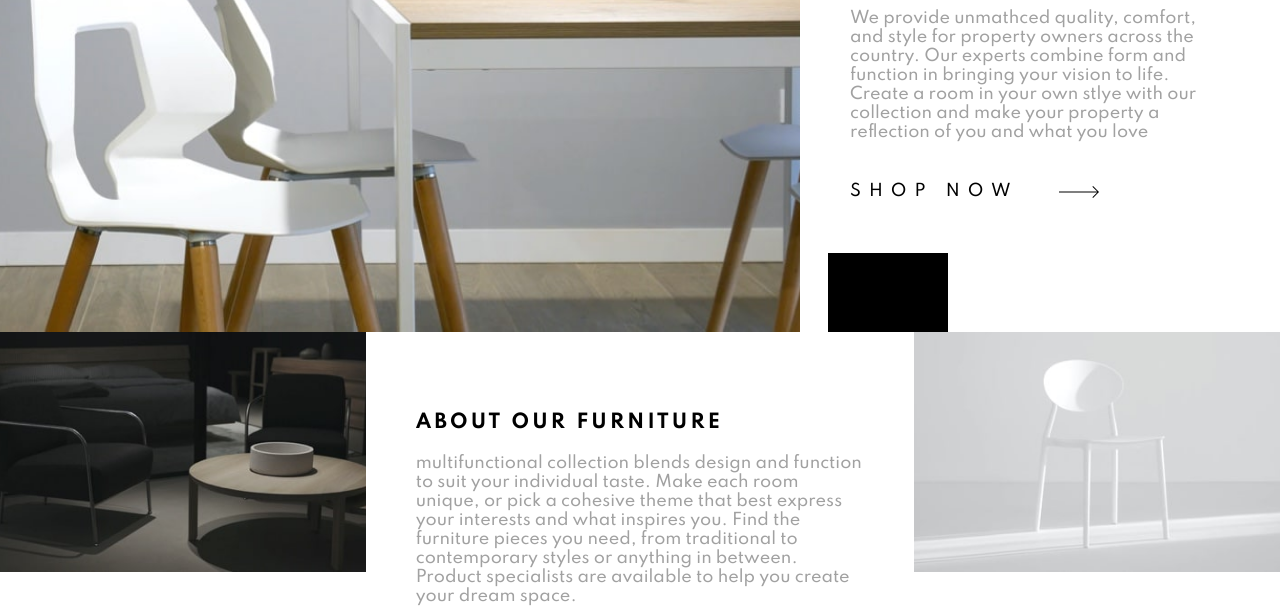
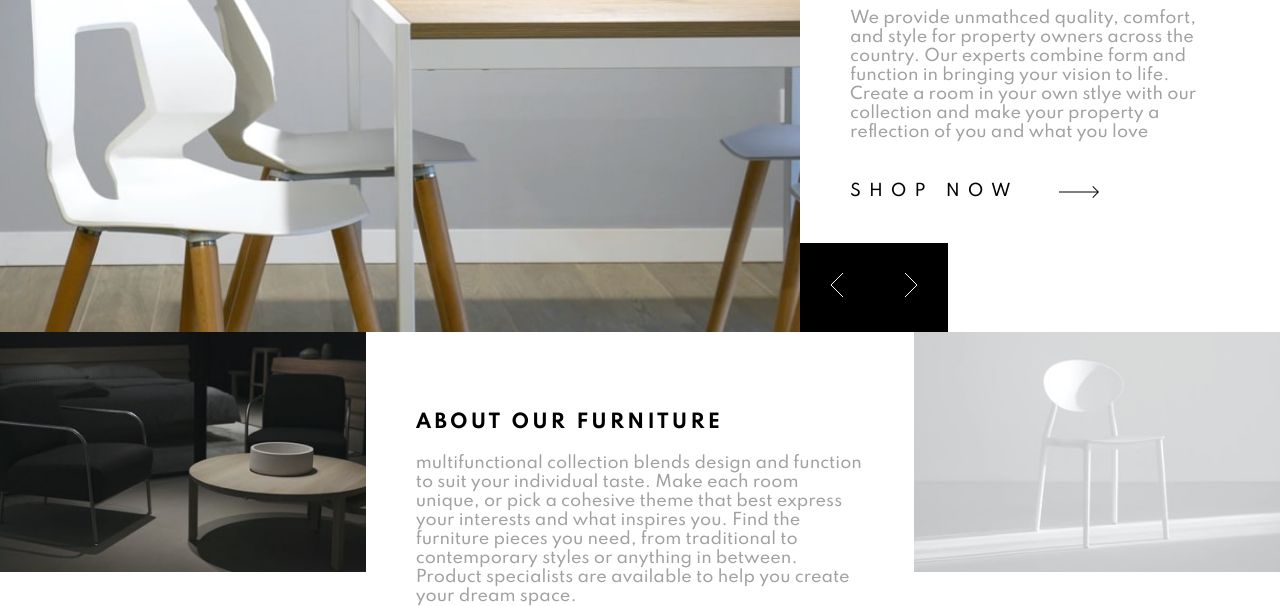
Before and after one commit to zulfikar321/room-homepage, a plain HTML site: page index.html in a window 1280 px wide. Shown: the part 228-834 px from the top of the page. Drawn offline with Linux system fonts and the light colour scheme; the site is published under a folder, as on GitHub Pages, so addresses that start at the root find nothing.

Commit message:
Update index.html

```diff
--- a/index.html
+++ b/index.html
@@ -38,10 +38,10 @@
         </nav>
         <div class="btn-wrapper">
           <div class="btn-prev" onclick="slidesIndex(-1)">
-            <img src="/images/icon-angle-left.svg" alt="" />
+            <img src="images/icon-angle-left.svg" alt="" />
           </div>
           <div class="btn-next" onclick="slidesIndex(1)">
-            <img src="/images/icon-angle-right.svg" alt="" />
+            <img src="images/icon-angle-right.svg" alt="" />
           </div>
         </div>
       </div>
@@ -97,5 +97,5 @@
       <div class="main-img-2"></div>
     </main>
   </body>
-  <script src="/index.js"></script>
+  <script src="index.js"></script>
 </html>
```
